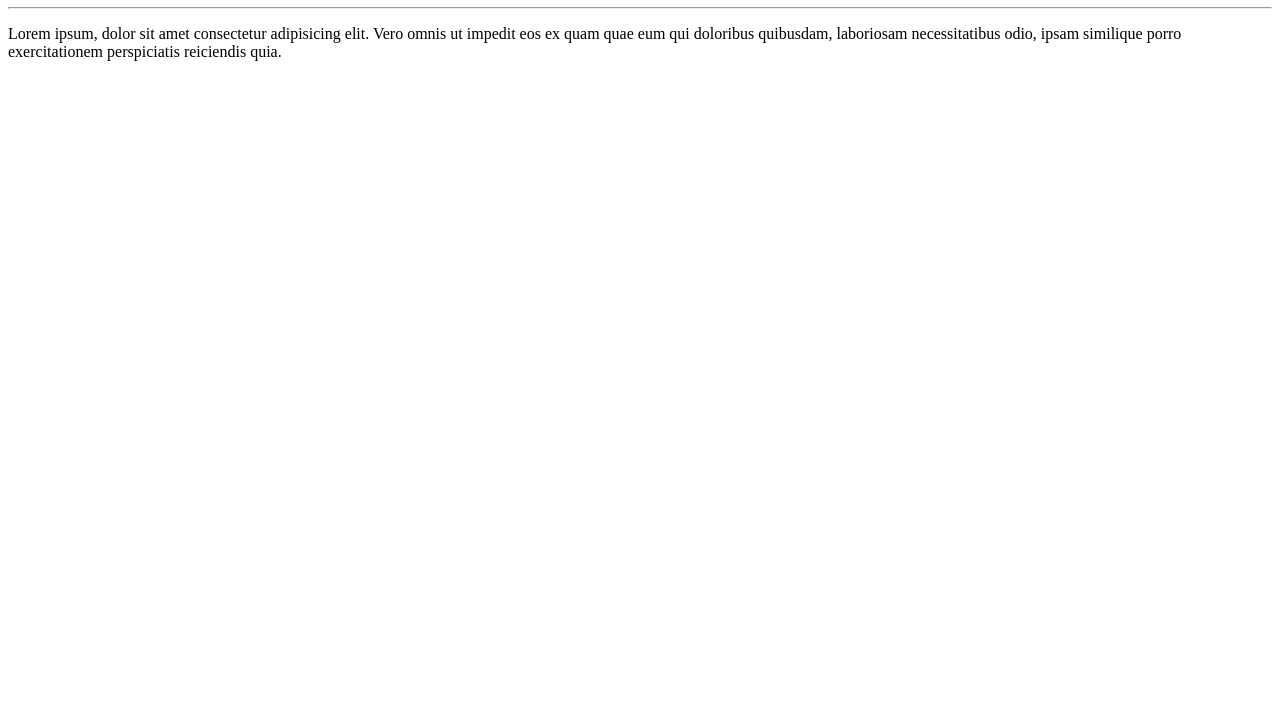
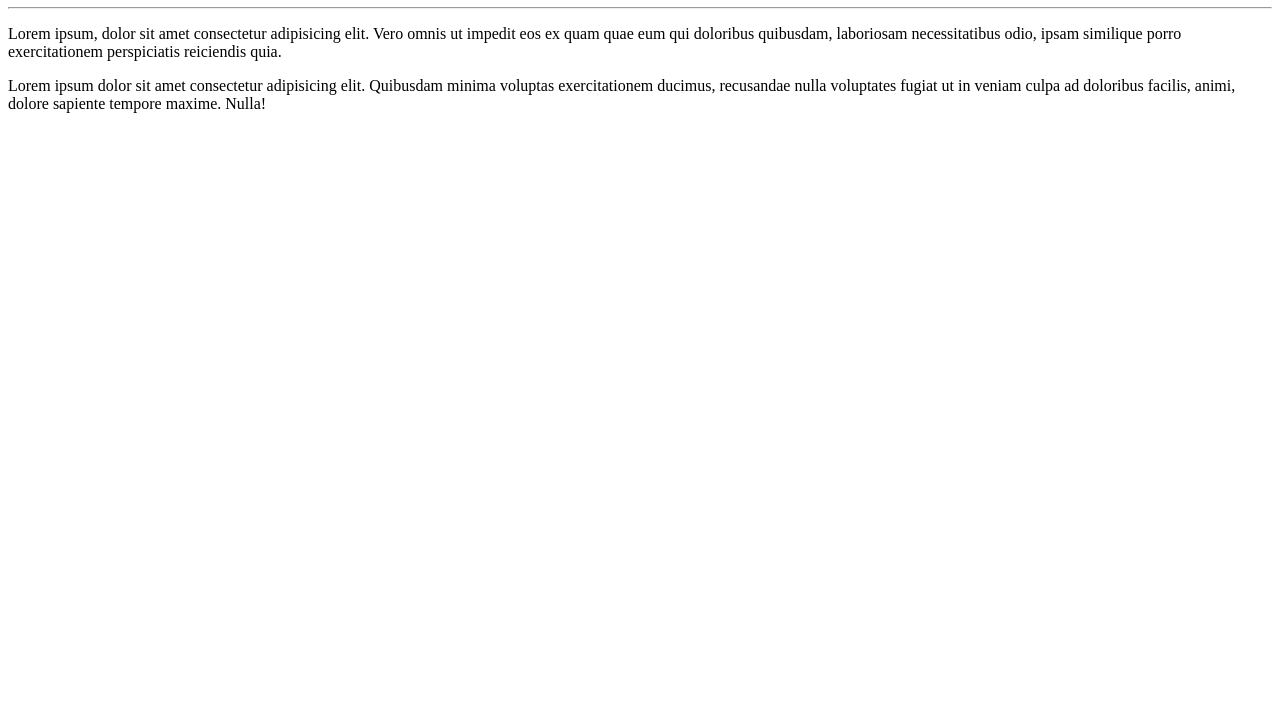
Before and after one commit to aliensixteen-dev/Ola-Mundo, a plain HTML site: page site-exemplo/index.html in a window 1280 px wide. Shown: the part 73-800 px from the top of the page. Drawn offline with Linux system fonts and the light colour scheme.

Commit message:
adicionei um parágrafo

```diff
--- a/site-exemplo/index.html
+++ b/site-exemplo/index.html
@@ -11,5 +11,8 @@
     <hr>
 
     <p>Lorem ipsum, dolor sit amet consectetur adipisicing elit. Vero omnis ut impedit eos ex quam quae eum qui doloribus quibusdam, laboriosam necessitatibus odio, ipsam similique porro exercitationem perspiciatis reiciendis quia.</p>
+
+    <p>Lorem ipsum dolor sit amet consectetur adipisicing elit. Quibusdam minima voluptas exercitationem ducimus, recusandae nulla voluptates fugiat ut in veniam culpa ad doloribus facilis, animi, dolore sapiente tempore maxime. Nulla!</p>
+
 </body>
 </html>
```
